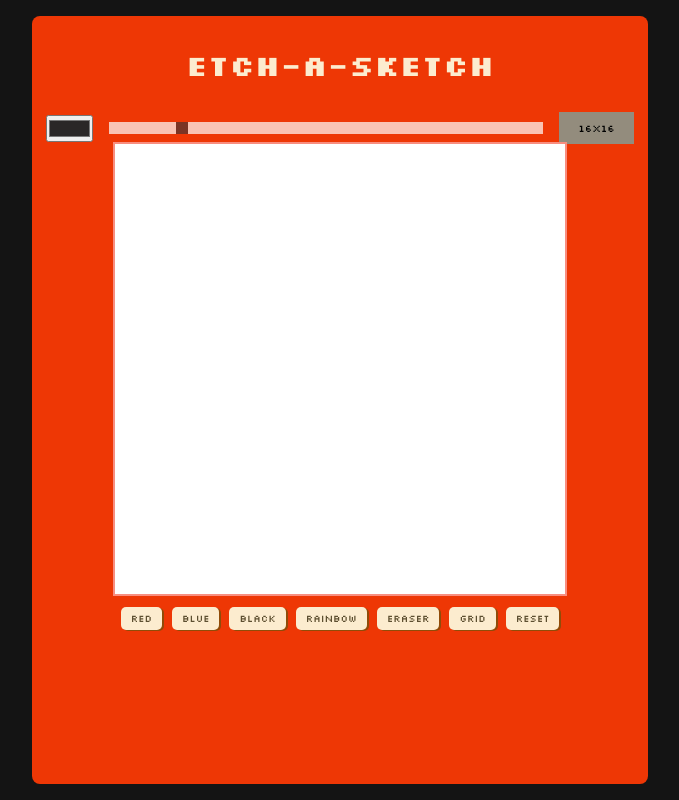
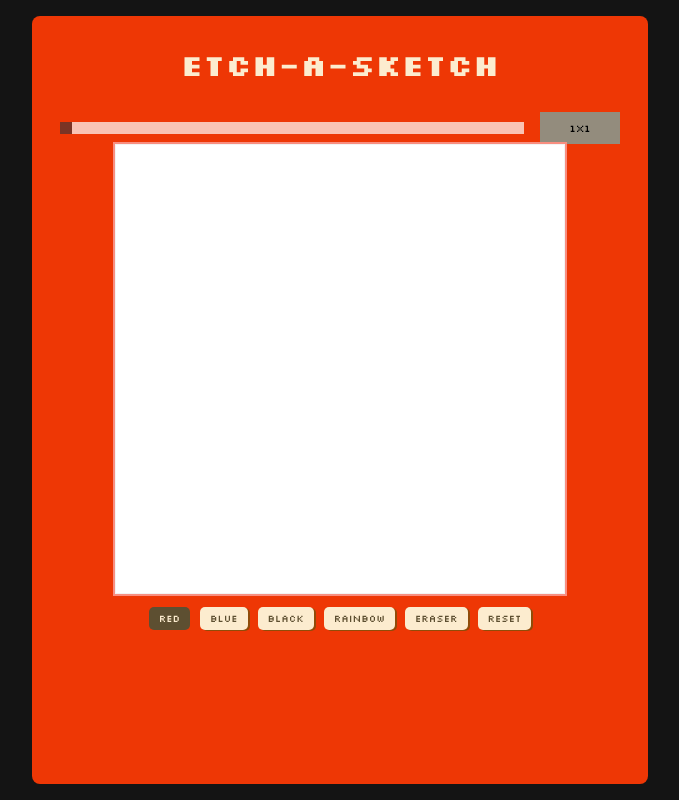
Before and after one commit to enginerror/Etch-a-Sketch, a plain HTML site: page index.html in a window 1280 px wide. Both pictures are taken after a click on the button "Red". Shown: the whole page, without its empty margins (300-979 px from the left). Drawn offline with Linux system fonts and the light colour scheme.

Commit message:
complete project

```diff
--- a/index.html
+++ b/index.html
@@ -15,9 +15,9 @@
         </div>
 
         <div class="upperBtn">
-            <input type="color" min="1" max="100" value="#2a2727">
-            <input type="range" id="range-input" value="16">
-            <div id="rangeValue"><p id="rangeValueText">16x16</p></div>
+            <!-- <input id="color-input" type="color" value="#2a2727"> -->
+            <input id="range-input" type="range" min="1" max="100" value="1" step="1">
+            <div id="range-value"><p id="range-value-text">1x1</p></div>
         </div>
 
         <div class="containerArea">
@@ -25,13 +25,13 @@
         </div>
 
         <div class="lowerBtn">
-            <button id="redBtn">Red</button>
-            <button id="blueBtn">Blue</button>
-            <button id="blackBtn">Black</button>
-            <button id="rainbowBtn">Rainbow</button>
-            <button id="eraserBtn">Eraser</button>
-            <button id="gridBtn">Grid</button>
-            <button id="resetBtn">Reset</button>
+            <button id="redBtn" class="btn1">Red</button>
+            <button id="blueBtn" class="btn1">Blue</button>
+            <button id="blackBtn" class="btn1">Black</button>
+            <button id="rainbowBtn" class="btn1">Rainbow</button>
+            <button id="eraserBtn" class="btn1">Eraser</button>
+            <!-- <button id="gridBtn">Grid</button> -->
+            <button id="resetBtn" class="btn2">Reset</button>
         </div>
 
     </section>
--- a/script.js
+++ b/script.js
@@ -1,7 +1,83 @@
-const sketch_area = document.querySelector("#sketch-area");
+const sketchArea = document.querySelector("#sketch-area");
+const rangeInput = document.querySelector("#range-input");
+const rangeValueText = document.querySelector("#range-value-text");
+
+const redBtn = document.querySelector("#redBtn");
+const blueBtn = document.querySelector("#blueBtn");
+const blackBtn = document.querySelector("#blackBtn");
+const rainbowBtn = document.querySelector("#rainbowBtn");
+const eraserBtn = document.querySelector("#eraserBtn");
+const resetBtn = document.querySelector("#resetBtn");
 
 const sketchAreaSize = 450;
-let sideValue = 16;
+sketchArea.style.height = `${sketchAreaSize}px`;
+sketchArea.style.width = `${sketchAreaSize}px`;
 
-sketch_area.style.height = `${sketchAreaSize}px`;
-sketch_area.style.width = `${sketchAreaSize}px`;
+let activeColor = "white"; // Default drawing color
+let isDrawing = false; // mouse not pressed
+
+// Update active button and color
+document.querySelectorAll(".btn1").forEach((button) => {
+  button.addEventListener("click", () => {
+    document.querySelectorAll(".btn1").forEach((btn) => btn.classList.remove("active"));
+    button.classList.add("active");
+
+    if (button === redBtn) activeColor = "red";
+    else if (button === blueBtn) activeColor = "blue";
+    else if (button === blackBtn) activeColor = "black";
+    else if (button === rainbowBtn) activeColor = "rainbow";
+    else if (button === eraserBtn) activeColor = "white";
+  });
+});
+
+// Create the grid dynamically
+function createGrid() {
+  const rangeValue = rangeInput.value; // Get grid size from slider
+  rangeValueText.textContent = `${rangeValue}x${rangeValue}`;
+  sketchArea.innerHTML = ""; // Clear previous grid
+
+  for (let i = 0; i < rangeValue * rangeValue; i++) {
+    const cell = document.createElement("div");
+    cell.style.height = cell.style.width = `${sketchAreaSize / rangeValue}px`;
+    cell.classList.add("cell");
+    sketchArea.appendChild(cell);
+  }
+
+  // Add event listeners for drawing
+  const cells = document.querySelectorAll(".cell");
+  cells.forEach((cell) => {
+    cell.addEventListener("mousedown", () => {
+      isDrawing = true;
+      applyColor(cell);
+    });
+    cell.addEventListener("mousemove", () => {
+      if (isDrawing) applyColor(cell);
+    });
+  });
+}
+
+// Function to apply color to a cell
+function applyColor(cell) {
+  if (activeColor === "rainbow") {
+    cell.style.backgroundColor = `hsl(${Math.random() * 360}, 100%, 50%)`;
+  } else {
+    cell.style.backgroundColor = activeColor;
+  }
+}
+
+// Reset the grid
+resetBtn.addEventListener("click", () => {
+  document.querySelectorAll(".cell").forEach((cell) => {
+    cell.style.backgroundColor = "white";
+  });
+});
+
+// Handle mouse up to stop drawing
+window.addEventListener("mouseup", () => {
+  isDrawing = false;
+});
+
+// Initialize grid and set up the range slider listener
+rangeInput.addEventListener("input", createGrid);
+
+createGrid();
--- a/style.css
+++ b/style.css
@@ -34,12 +34,10 @@ button {
     background-color: var(--fontColor);
     box-shadow: 2px 1px 0px 0px #72530bc0;
 }
-button:hover {
+.active {
+    color: var(--fontColor);
+    background-color: var(--btnFontColor);
     box-shadow: none;
-    transition: .3s;
-}
-button::after {
-    background-color: var(--btnFontColor);
 }
 
 
@@ -59,7 +57,7 @@ section {
     justify-content: center;
     h1 {
         color: var(--fontColor);
-        font-size: 29px;
+        font-size: 30px;
     }
 }
 
@@ -88,7 +86,7 @@ section {
         background: var(--canvasBorderColor);
         cursor: pointer;
     }
-    #rangeValue {
+    #range-value {
         height: 4vh;
         width: 10vh;
         background-color: var(--rangeBgColor);
@@ -106,8 +104,13 @@ section {
     justify-content: center;
     align-items: center;
     .container {
+        display: flex;
+        flex-wrap: wrap;
         background-color: var(--bodyColor);
         outline: 2px solid #f88e80;
+        .cell {
+            border: 1px solid rgba(214, 214, 214, 0.287);
+        }
     }
 }
 
```
